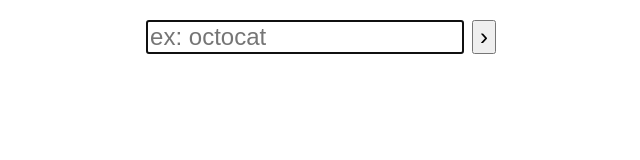
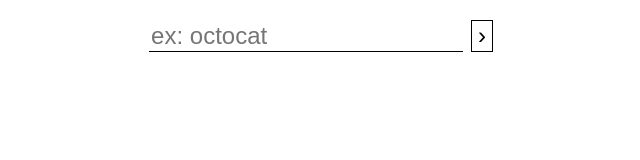
Before and after one commit to dkulas/gac, a plain HTML site: page index.html in a window 1280 px wide. Shown: the whole page, without its empty margins (319-959 px from the left). Drawn offline with Linux system fonts and the light colour scheme.

Commit message:
styled the input as submit button

```diff
--- a/public/styles.css
+++ b/public/styles.css
@@ -99,10 +99,18 @@ form#getUser {
 
 input#githubUsernameInput {
   font-size: 1.5em;
+  border: none;
+  border-bottom: 1px solid black;
+  outline: none;
 }
 
 #submitBtn {
   font-size: 1.5em;
+  background: #FFF;
+  outline: none;
+  border: none;
+  border: 1px solid black;
+  cursor: pointer;
 }
 
 h1#name {
```
